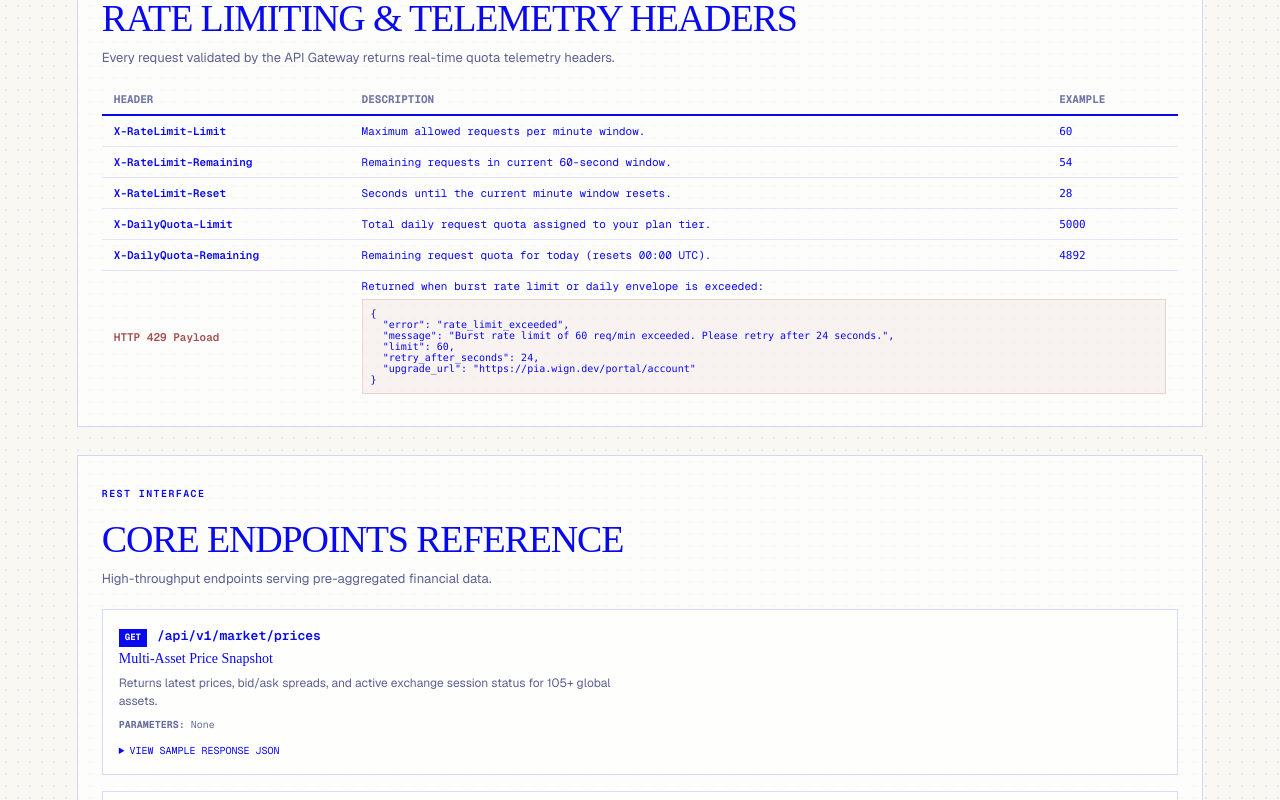
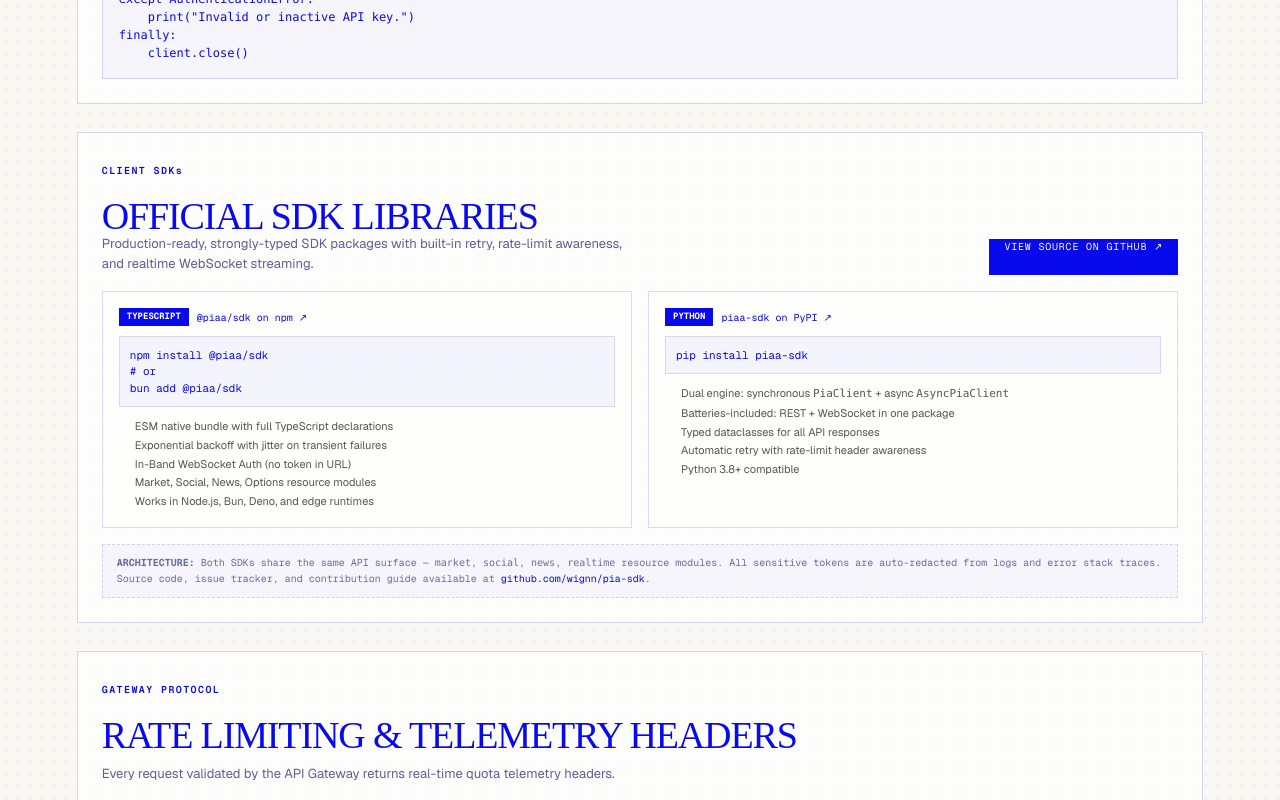
Before and after one commit to wignn/pia-engine, a Next.js app in the folder apps/pia/: page /portal/docs in a window 1280 px wide. Shown: the part 1200-2000 px from the top of the page. Built offline with nearby package versions, Linux system fonts and the light colour scheme; no server answers.

Commit message:
docs(pia): add Official SDK Libraries section with install commands and GitHub links

```diff
--- a/apps/pia/app/portal/docs/page.tsx
+++ b/apps/pia/app/portal/docs/page.tsx
@@ -156,6 +156,17 @@
     # 3. Check rate limit telemetry
     quota = client.get_rate_limit_info()
     print(f"Remaining daily quota: {quota.daily_remaining}/{quota.daily_limit}")
+
+    # 4. Realtime WebSocket Streaming (batteries-included)
+    from pia import AsyncPiaClient
+    import asyncio
+
+    async def stream():
+        async_client = AsyncPiaClient(api_key="${selectedKey}")
+        async for tick in async_client.realtime.stream(["XAUUSD", "BTCUSDT"]):
+            print(f"[TICK] {tick.symbol} -> {tick.price}")
+
+    # asyncio.run(stream())
 
 except RateLimitError as e:
     print(f"Rate limit exceeded! Retry after {e.retry_after_seconds}s")
@@ -405,6 +416,95 @@
         </div>
       </section>
 
+      {/* SECTION: OFFICIAL CLIENT SDKs */}
+      <section className="account-card account-wide" style={{ marginBottom: 28 }}>
+        <div className="account-card-head" style={{ marginBottom: 16 }}>
+          <div>
+            <span className="account-card-label">CLIENT SDKs</span>
+            <h2>Official SDK Libraries</h2>
+            <p className="account-muted">
+              Production-ready, strongly-typed SDK packages with built-in retry, rate-limit awareness, and realtime WebSocket streaming.
+            </p>
+          </div>
+          <a
+            className="account-button account-button-primary"
+            href="https://github.com/wignn/pia-sdk"
+            target="_blank"
+            rel="noopener noreferrer"
+            style={{ padding: "0 14px", height: 32, fontSize: 10, textDecoration: "none" }}
+          >
+            VIEW SOURCE ON GITHUB ↗
+          </a>
+        </div>
+
+        <div style={{ display: "grid", gridTemplateColumns: "repeat(auto-fit, minmax(300px, 1fr))", gap: 16 }}>
+          {/* TypeScript SDK */}
+          <div style={{ padding: 16, background: "rgba(255,255,255,0.6)", border: "1px solid rgba(9,9,238,0.15)" }}>
+            <div style={{ display: "flex", alignItems: "center", gap: 8, marginBottom: 10 }}>
+              <span style={{ padding: "2px 8px", background: "var(--blue)", color: "#fff", fontSize: 9, fontWeight: 700, fontFamily: "var(--font-geist-mono), monospace" }}>
+                TYPESCRIPT
+              </span>
+              <a
+                href="https://www.npmjs.com/package/@piaa/sdk"
+                target="_blank"
+                rel="noopener noreferrer"
+                style={{ fontSize: 10, fontFamily: "var(--font-geist-mono), monospace", color: "var(--blue)" }}
+              >
+                @piaa/sdk on npm ↗
+              </a>
+            </div>
+            <pre style={{ margin: 0, padding: 10, background: "rgba(9,9,238,0.04)", border: "1px solid rgba(9,9,238,0.12)", fontSize: 11, fontFamily: "var(--font-geist-mono), monospace", color: "var(--blue)" }}>
+{`npm install @piaa/sdk
+# or
+bun add @piaa/sdk`}
+            </pre>
+            <ul style={{ margin: "10px 0 0", padding: "0 0 0 16px", fontSize: 11, color: "#555", lineHeight: 1.7 }}>
+              <li>ESM native bundle with full TypeScript declarations</li>
+              <li>Exponential backoff with jitter on transient failures</li>
+              <li>In-Band WebSocket Auth (no token in URL)</li>
+              <li>Market, Social, News, Options resource modules</li>
+              <li>Works in Node.js, Bun, Deno, and edge runtimes</li>
+            </ul>
+          </div>
+
+          {/* Python SDK */}
+          <div style={{ padding: 16, background: "rgba(255,255,255,0.6)", border: "1px solid rgba(9,9,238,0.15)" }}>
+            <div style={{ display: "flex", alignItems: "center", gap: 8, marginBottom: 10 }}>
+              <span style={{ padding: "2px 8px", background: "var(--blue)", color: "#fff", fontSize: 9, fontWeight: 700, fontFamily: "var(--font-geist-mono), monospace" }}>
+                PYTHON
+              </span>
+              <a
+                href="https://pypi.org/project/piaa-sdk/"
+                target="_blank"
+                rel="noopener noreferrer"
+                style={{ fontSize: 10, fontFamily: "var(--font-geist-mono), monospace", color: "var(--blue)" }}
+              >
+                piaa-sdk on PyPI ↗
+              </a>
+            </div>
+            <pre style={{ margin: 0, padding: 10, background: "rgba(9,9,238,0.04)", border: "1px solid rgba(9,9,238,0.12)", fontSize: 11, fontFamily: "var(--font-geist-mono), monospace", color: "var(--blue)" }}>
+{`pip install piaa-sdk`}
+            </pre>
+            <ul style={{ margin: "10px 0 0", padding: "0 0 0 16px", fontSize: 11, color: "#555", lineHeight: 1.7 }}>
+              <li>Dual engine: synchronous <code>PiaClient</code> + async <code>AsyncPiaClient</code></li>
+              <li>Batteries-included: REST + WebSocket in one package</li>
+              <li>Typed dataclasses for all API responses</li>
+              <li>Automatic retry with rate-limit header awareness</li>
+              <li>Python 3.8+ compatible</li>
+            </ul>
+          </div>
+        </div>
+
+        <div style={{ marginTop: 16, padding: "10px 14px", background: "rgba(9,9,238,0.03)", border: "1px dashed rgba(9,9,238,0.15)", fontSize: 10, fontFamily: "var(--font-geist-mono), monospace", color: "#686d9d", lineHeight: 1.6 }}>
+          <strong>ARCHITECTURE:</strong> Both SDKs share the same API surface — <code>market</code>, <code>social</code>, <code>news</code>, <code>realtime</code> resource modules.
+          All sensitive tokens are auto-redacted from logs and error stack traces.
+          Source code, issue tracker, and contribution guide available at{" "}
+          <a href="https://github.com/wignn/pia-sdk" target="_blank" rel="noopener noreferrer" style={{ color: "var(--blue)" }}>
+            github.com/wignn/pia-sdk
+          </a>.
+        </div>
+      </section>
+
       {/* SECTION 2: RATE LIMITS & TELEMETRY HEADERS */}
       <section className="account-card account-wide" style={{ marginBottom: 28 }}>
         <span className="account-card-label">GATEWAY PROTOCOL</span>
@@ -591,7 +691,7 @@
 
       <footer className="account-footer" style={{ marginTop: 32 }}>
         <span>PIA / DEVELOPER PLATFORM</span>
-        <span>ZERO DOWNTIME API ENGINE · RFC 6585 RATE LIMITS</span>
+        <span>ZERO DOWNTIME API ENGINE · RFC 6585 RATE LIMITS · SDK: <a href="https://github.com/wignn/pia-sdk" target="_blank" rel="noopener noreferrer" style={{ color: "inherit", textDecoration: "underline" }}>github.com/wignn/pia-sdk</a></span>
       </footer>
     </main>
   );
```
